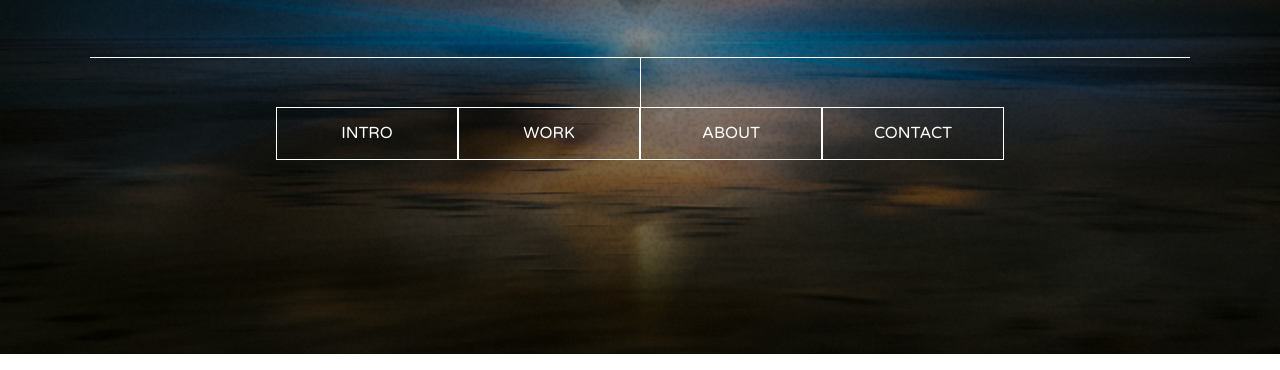
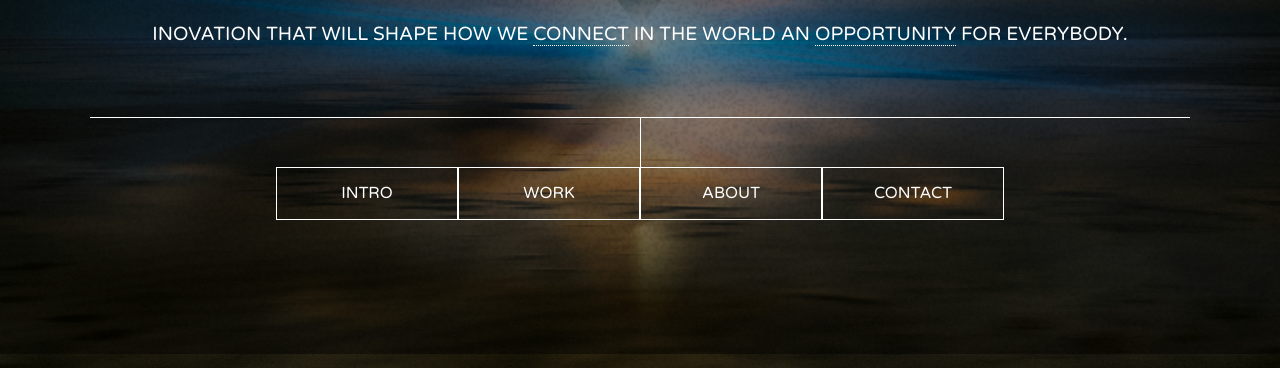
Before and after one commit to fAntomlt/Git_Ir_Github_Atsiskaitymas, a plain HTML site: page index.html in a window 1280 px wide. Shown: the part 446-816 px from the top of the page. Drawn offline with nearby package versions, Linux system fonts and the light colour scheme.

```diff
--- a/main.css
+++ b/main.css
@@ -23,7 +23,7 @@ body::after {
     z-index: 2;
 }
 main{
-    padding: 90px;
+    padding: 150px 90px;
     font-family: "Varela Round", serif;
     font-weight: 400;
     font-style: normal;
```
